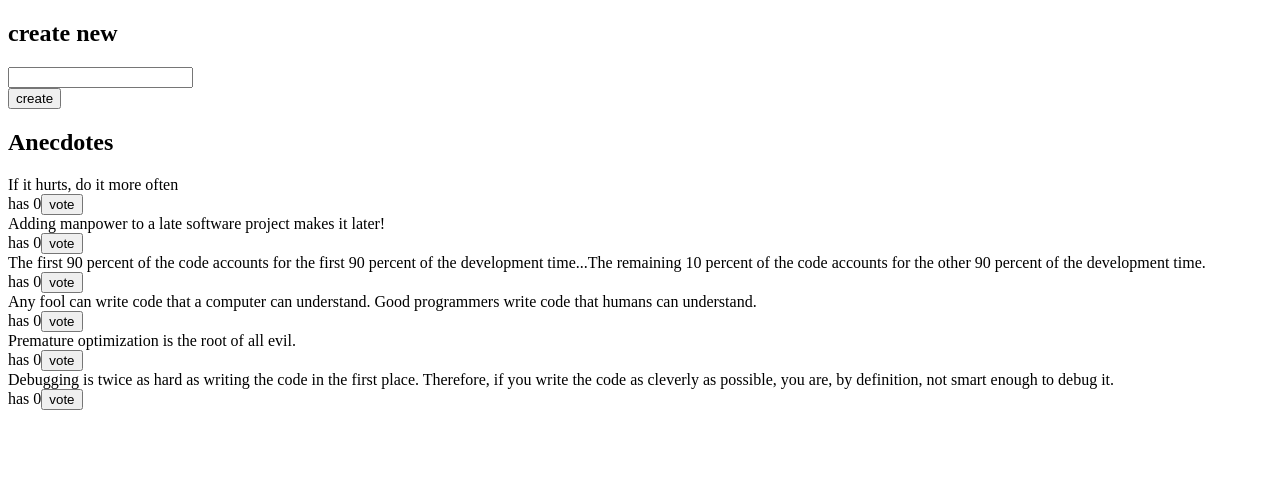
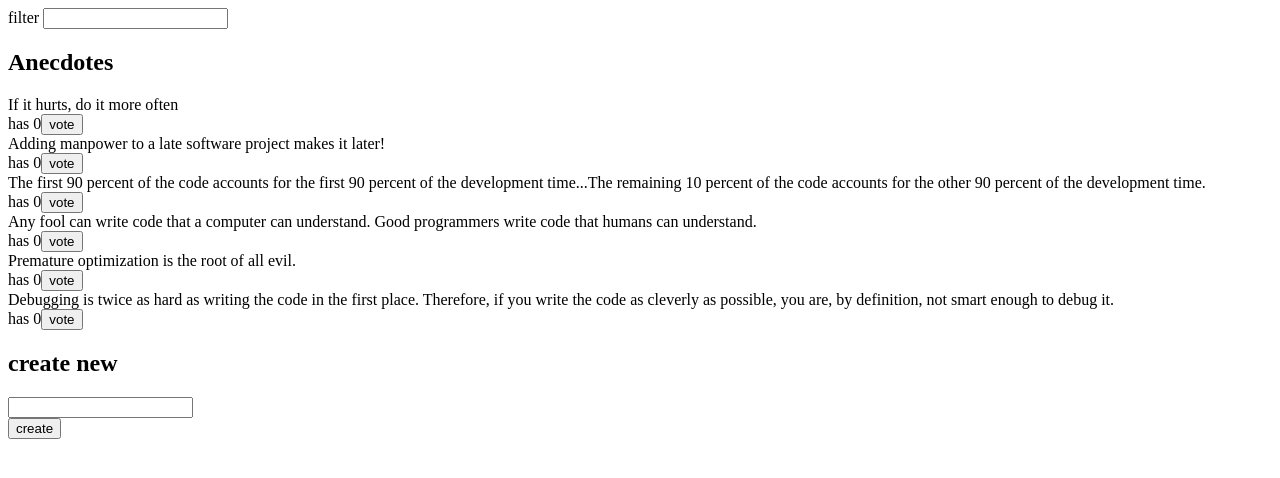
Before and after one commit to usb8fullstack/part6, a React (Create React App) app in the folder redux-anecdotes/: page / in a window 1280 px wide. Shown: the top 478 px of the page. Built offline with nearby package versions, Linux system fonts and the light colour scheme.

Commit message:
ex6.12: step1: create filter component

```diff
--- a/redux-anecdotes/src/App.js
+++ b/redux-anecdotes/src/App.js
@@ -1,15 +1,17 @@
 import AnecdoteForm from './components/AnecdoteForm'
 import AnecdoteList from './components/AnecdoteList'
+import Filter from './components/Filter'
 import Notification from './components/Notification'
 
 const App = () => {
   return (
     <div>
+      <Filter />
       <Notification />
+      <h2>Anecdotes</h2>
+      <AnecdoteList />
       <h2>create new</h2>
       <AnecdoteForm />
-      <h2>Anecdotes</h2>
-      <AnecdoteList />
     </div>
   )
 }
--- /dev/null
+++ b/redux-anecdotes/src/components/Filter.js
@@ -0,0 +1,18 @@
+import React from 'react'
+
+const Filter = () => {
+  const handleChange = (event) => {
+    // input-field value is in variable event.target.value
+  }
+  const style = {
+    marginBottom: 10
+  }
+
+  return (
+    <div style={style}>
+      filter <input onChange={handleChange} />
+    </div>
+  )
+}
+
+export default Filter
```
